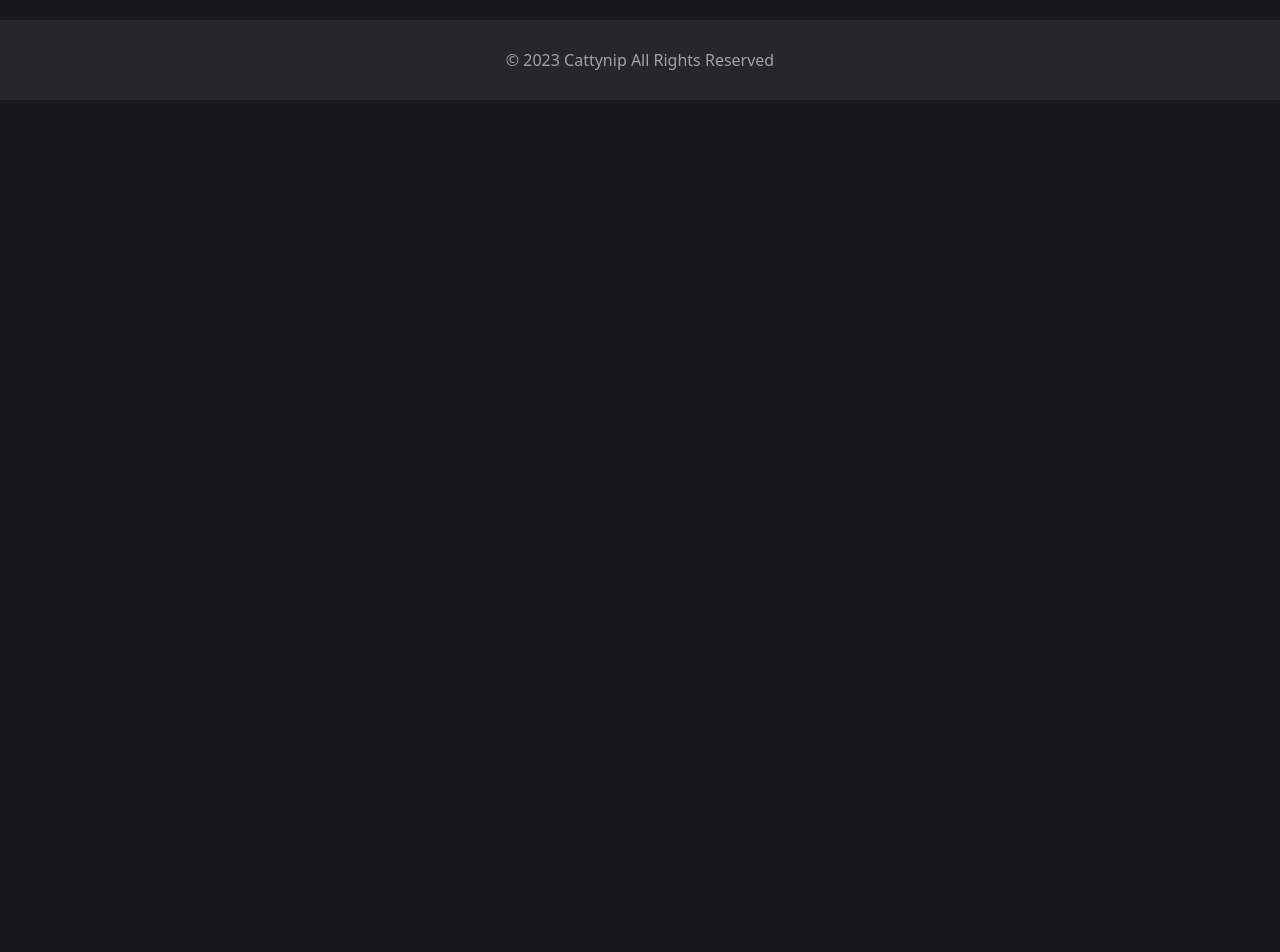
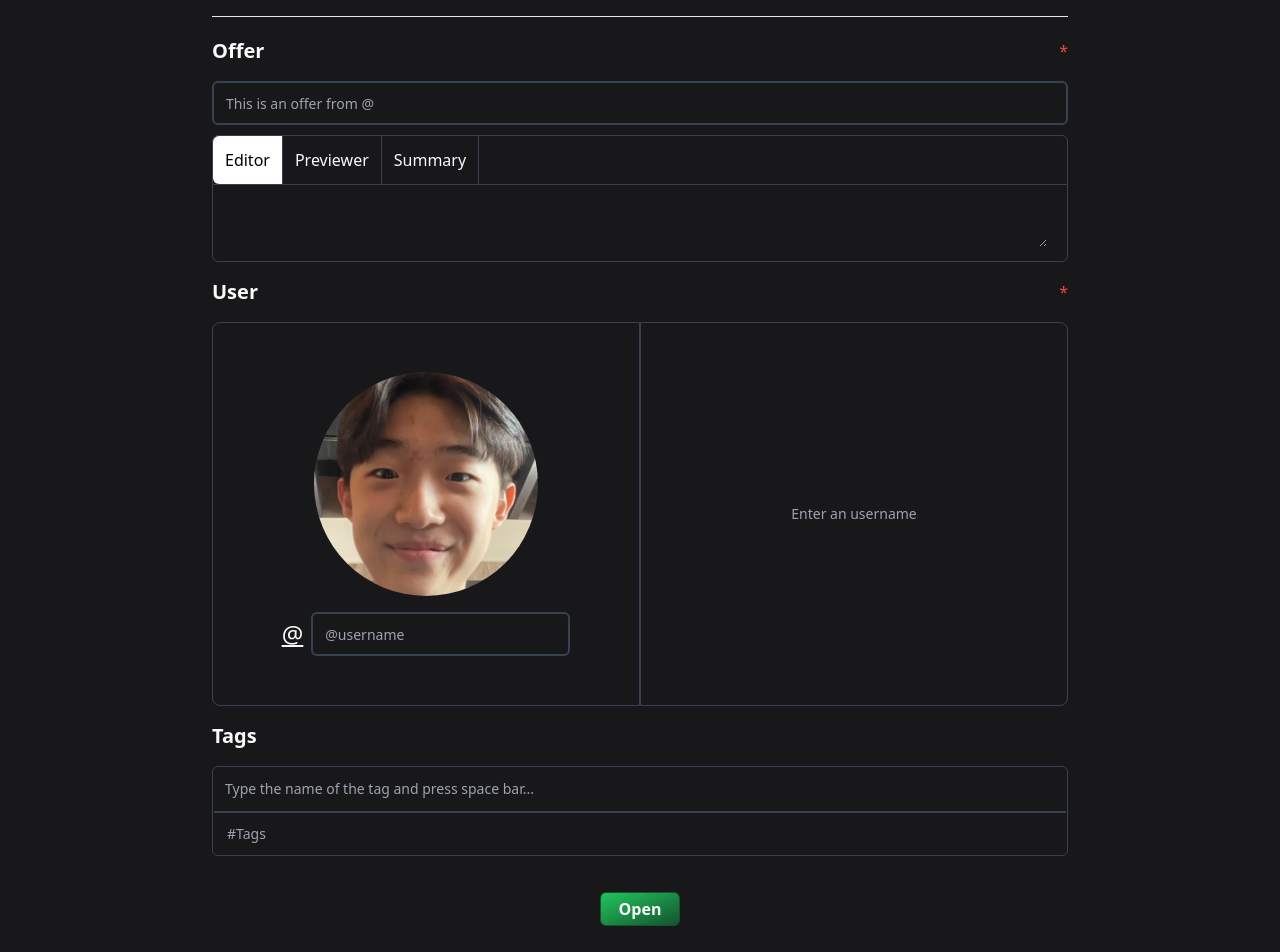
Before and after one commit to cattynip/rellyship, a Next.js app: page /offers/offer in a window 1280 px wide. Shown: the part 140-1092 px from the top of the page. Before the commit the page ends 800 px from the top, so only its background shows below. Built offline with nearby package versions, Linux system fonts and the light colour scheme.

Commit message:
feat(page): offer page

```diff
--- a/pages/asks/ask.tsx
+++ b/pages/asks/ask.tsx
@@ -39,19 +39,6 @@ const Ask: NextPage = () => {
         className="border-t border-gray-400 mt-5 pt-5 space-y-4"
       >
         <div>
-          <RellyShipLabel link="who" required>
-            <span className="text-xl font-bold">User</span>
-          </RellyShipLabel>
-          <UserSearcher
-            onChange={(event: ChangeEvent<HTMLInputElement>) =>
-              setFormData(prev => ({
-                ...prev,
-                username: event.target.value
-              }))
-            }
-          />
-        </div>
-        <div>
           <RellyShipLabel link="question" required>
             <span className="text-xl font-bold">Question</span>
           </RellyShipLabel>
@@ -74,6 +61,19 @@ const Ask: NextPage = () => {
             }
             getSummary={(summary: string) =>
               setFormData(prev => ({ ...prev, summary: summary }))
+            }
+          />
+        </div>
+        <div>
+          <RellyShipLabel link="who" required>
+            <span className="text-xl font-bold">User</span>
+          </RellyShipLabel>
+          <UserSearcher
+            onChange={(event: ChangeEvent<HTMLInputElement>) =>
+              setFormData(prev => ({
+                ...prev,
+                username: event.target.value
+              }))
             }
           />
         </div>
--- a/pages/offers/offer.tsx
+++ b/pages/offers/offer.tsx
@@ -1,9 +1,94 @@
+import AskEditor from "@components/AskEditor";
+import RellyShipButton from "@components/RellyShipComponents/RellyShipButton";
+import RellyShipHeading from "@components/RellyShipComponents/RellyShipHeadings";
+import RellyShipInput from "@components/RellyShipComponents/RellyShipInput";
+import RellyShipLabel from "@components/RellyShipComponents/RellyShipLabel";
+import TagsSearcher from "@components/TagSearcher";
+import UserSearcher from "@components/UserSearcher";
 import { NextPage } from "next";
+import { ChangeEvent, FormEvent, useState } from "react";
 
 const CreateOffer: NextPage = () => {
+  const [loading, setLoading] = useState<boolean>(false);
+
+  const onValid = (event: FormEvent) => {
+    console.log(event);
+  };
+
   return (
     <div>
-      <h1>This is a create offer page.</h1>
+      <RellyShipHeading text="Make an Offer" extraClassName="text-2xl" />
+      <form
+        onSubmit={onValid}
+        className="border-t border-gray-399 mt-5 pt-5 space-y-4"
+      >
+        <div>
+          <RellyShipLabel link="question" required>
+            <span className="text-xl font-bold">Offer</span>
+          </RellyShipLabel>
+          <RellyShipInput
+            // TODO: Replace `@` to the username
+            placeholder="This is an offer from @"
+            id="question"
+            extraClassName="w-full"
+            removeHoverAnimation
+            wider
+            onChange={
+              (event: ChangeEvent<HTMLInputElement>) => console.log(event)
+              // setFormData(prev => ({
+              //   ...prev,
+              //   question: event.target.value
+              // }))
+            }
+          />
+          <AskEditor
+            getContent={
+              (content: string) => console.log(content)
+              // setFormData(prev => ({ ...prev, content: content }))
+            }
+            getSummary={
+              (summary: string) => console.log(summary)
+              // setFormData(prev => ({ ...prev, summary: summary }))
+            }
+          />
+        </div>
+        <div>
+          {/* TODO: the user can search the user, who has a popular crown(the yellow one) */}
+          <RellyShipLabel link="who" required>
+            <span className="text-xl font-bold">User</span>
+          </RellyShipLabel>
+          <UserSearcher
+            onChange={
+              (event: ChangeEvent<HTMLInputElement>) => console.log(event)
+              // setFormData(prev => ({
+              //   ...prev,
+              //   username: event.target.value
+              // }))
+            }
+          />
+        </div>
+
+        <div>
+          <RellyShipLabel link="tags">
+            <span className="text-xl font-bold">Tags</span>
+          </RellyShipLabel>
+          <TagsSearcher
+            getContent={(tags: string[]) => {
+              // setFormData(prev => ({
+              //   ...prev,
+              //   tags: tags
+              // }));
+            }}
+          />
+        </div>
+        <div className="flex items-center justify-center pt-5">
+          <RellyShipButton
+            content="Open"
+            mood="specially positive"
+            loading={loading}
+          />
+        </div>
+      </form>
     </div>
   );
 };
```
Also changed, not shown: 1 other file (tests, documents, lock files or other folders).
